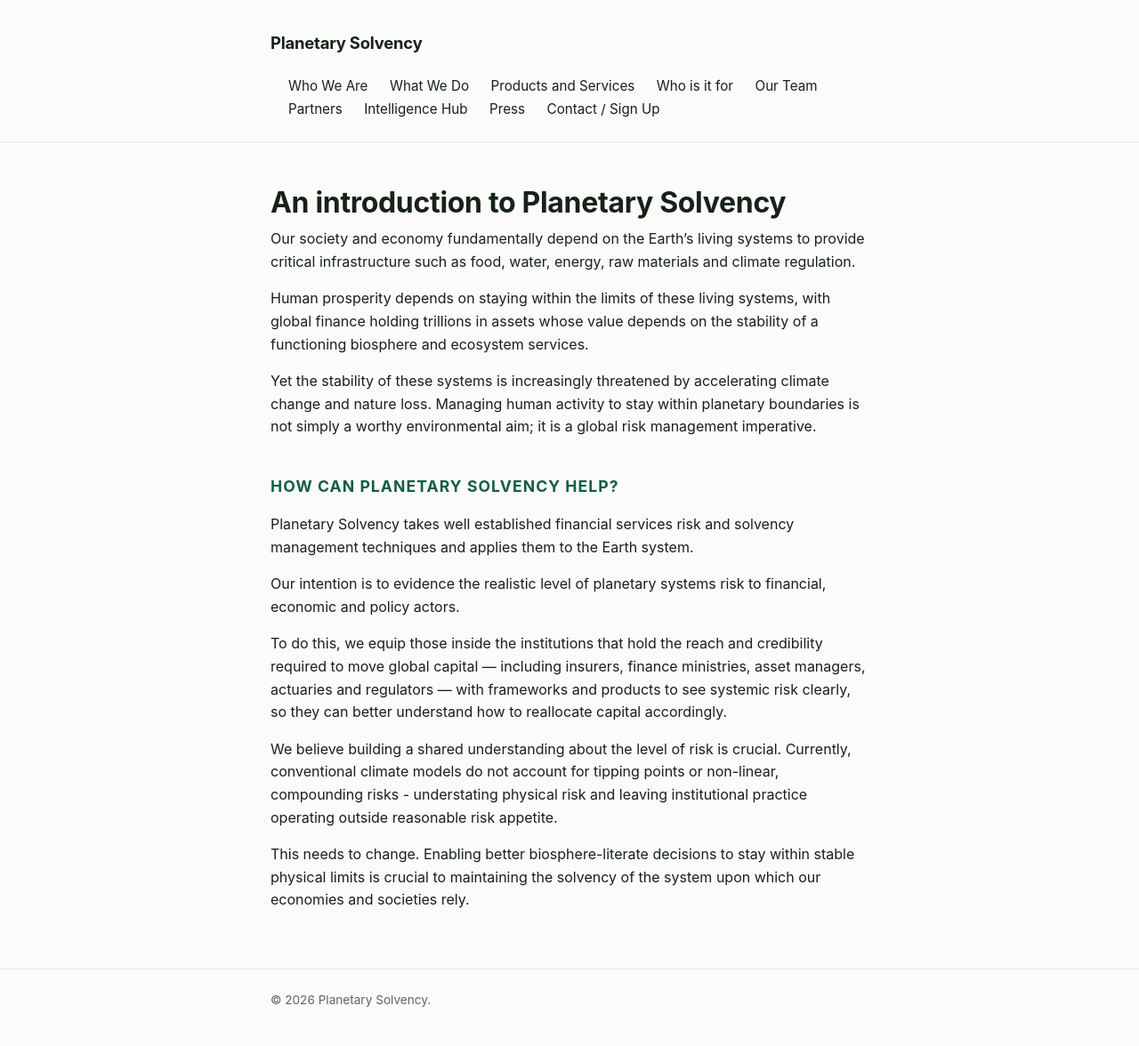
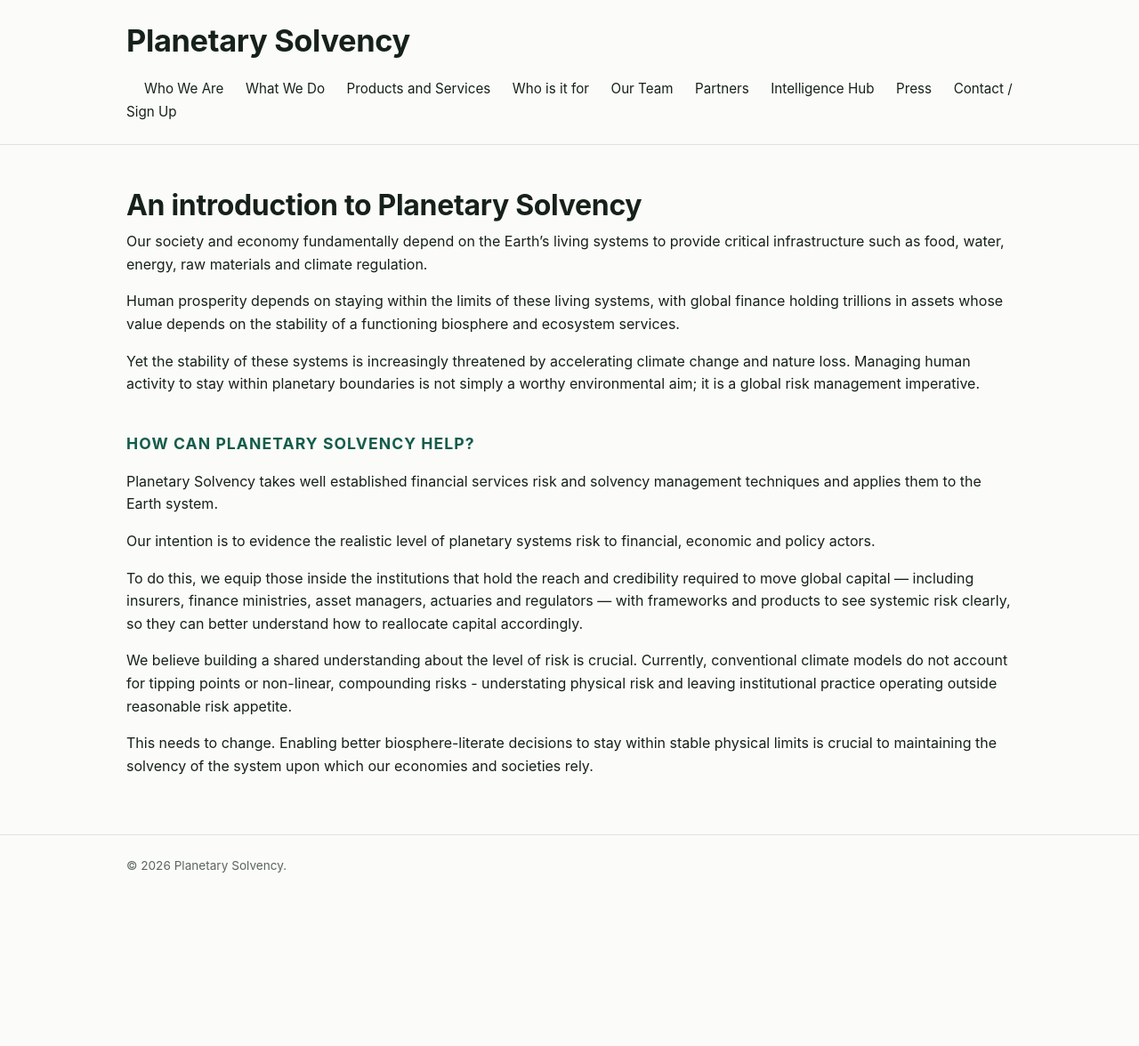
Before and after one commit to planetarysolvencyadmin/ps-website, a Jekyll site: the page built from index.md, in a window 1280 px wide. Shown: the whole page at 89% size. Built offline with Jekyll 4.4.1, drawn with Linux system fonts in a browser that asks for light colours; after the commit the page ends 1025 px from its top, so only the background shows below that.

Commit message:
Update max-width and site-title font size
Tweaks to style

```diff
--- a/assets/css/style.css
+++ b/assets/css/style.css
@@ -5,7 +5,7 @@
   --accent-soft: #e4efe9;
   --line: #dfe3df;
   --muted: #5b6660;
-  --max-width: 720px;
+  --max-width: 1044px;
 }
 
 * { box-sizing: border-box; }
@@ -44,7 +44,7 @@ a:hover { text-decoration-thickness: 2px; }
   gap: 0.75rem;
 }
 .site-title {
-  font-size: 1.15rem;
+  font-size: 2.15rem;
   font-weight: 700;
   color: var(--ink);
   text-decoration: none;
```
